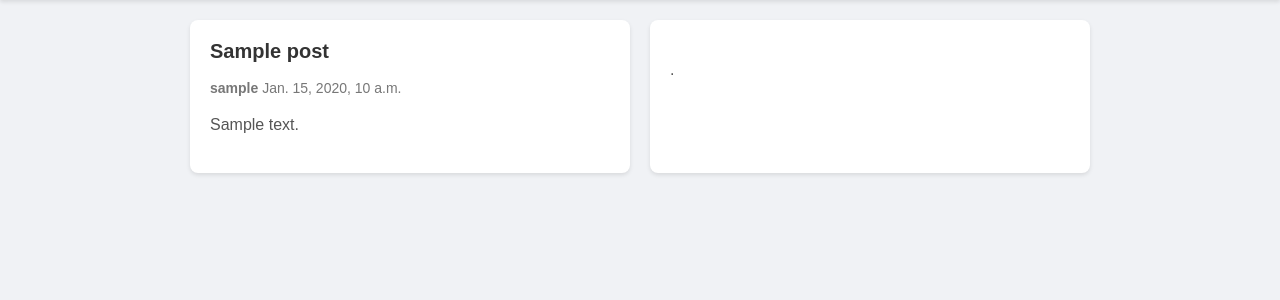
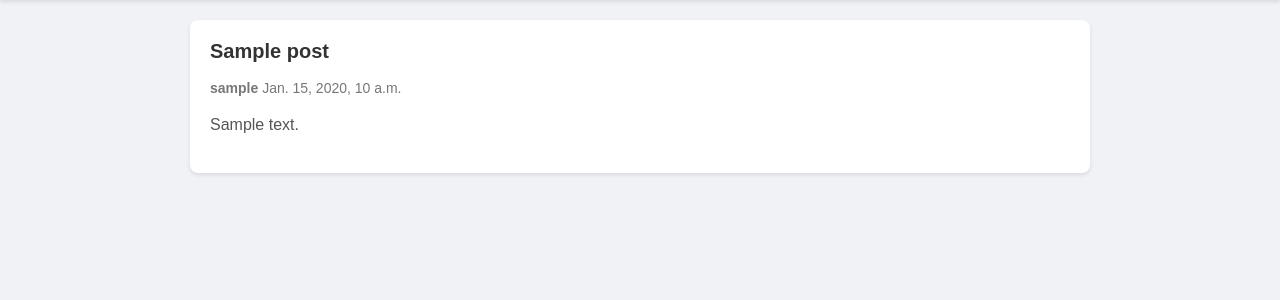
Before and after one commit to nipun-kumarathunga/Django-Blogger-site, a Django app: page / in a window 1280 px wide. Shown: the part 58-358 px from the top of the page. Run offline with Django 5.2, Linux system fonts and the light colour scheme; a user stored in the database is signed in; tables that the repository leaves empty hold one stand-in row (values such as "Sample post").

```diff
--- a/blog_app/templates/blog_app/index.html
+++ b/blog_app/templates/blog_app/index.html
@@ -3,7 +3,7 @@
 <head>
     <meta charset="UTF-8">
     <meta name="viewport" content="width=device-width, initial-scale=1.0">
-    <title>Blog Index Page</title>
+    <title>nipun</title>
     <link rel="stylesheet" href="https://cdnjs.cloudflare.com/ajax/libs/font-awesome/6.4.0/css/all.min.css">
     <style>
         /* --- General Body & Page Container --- */
@@ -172,21 +172,6 @@ body {
             <p>{{ post.content }}</p>
         </div>
     </article>
-
-
-    <article class="blog-post" onclick="showPopup(2)">
-        <div class="post-header">
-            <h2 class="post-title"></h2>
-            <div class="post-meta">
-                <span class="post-author"></span>
-                <span class="post-date"></span>
-            </div>
-        </div>
-        <div class="post-content">
-            <p>.</p>
-        </div>
-    </article>
-
     </main>
 
 <div id="post-popup" class="popup-overlay">
```
